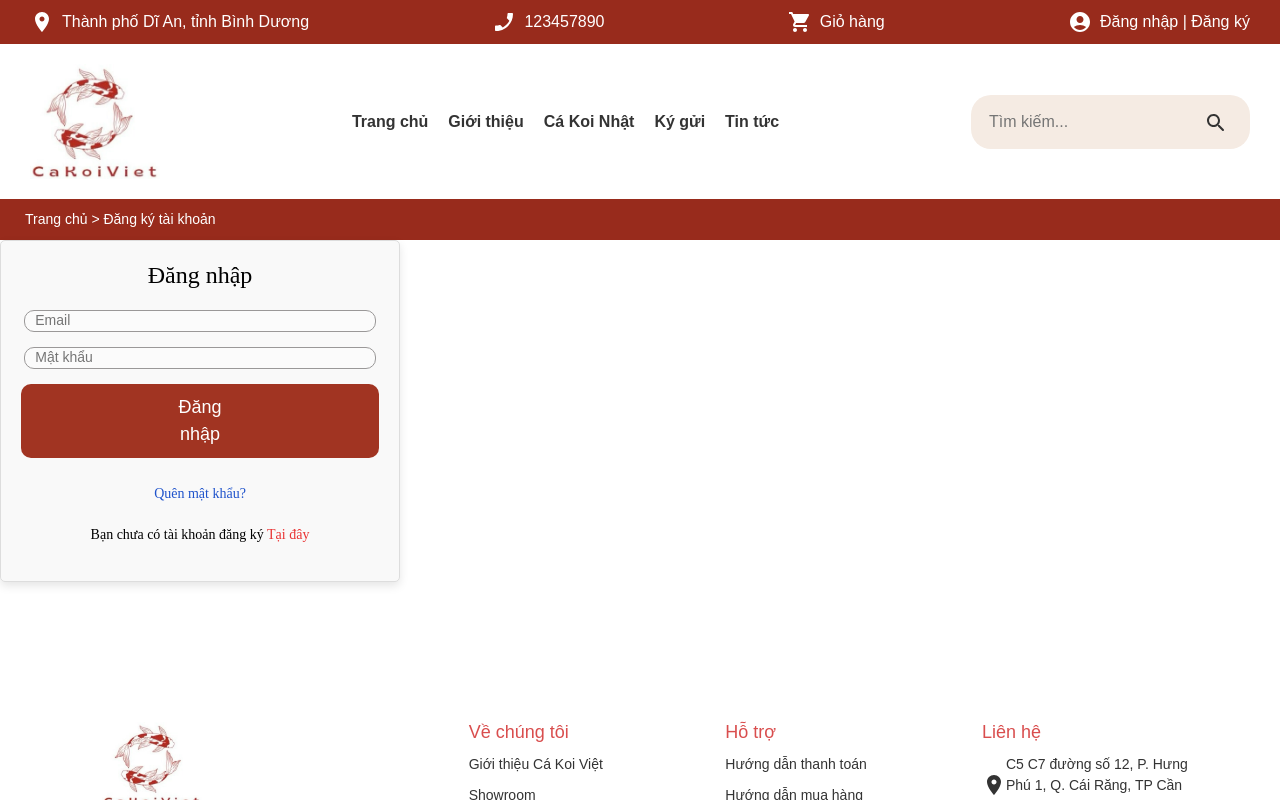
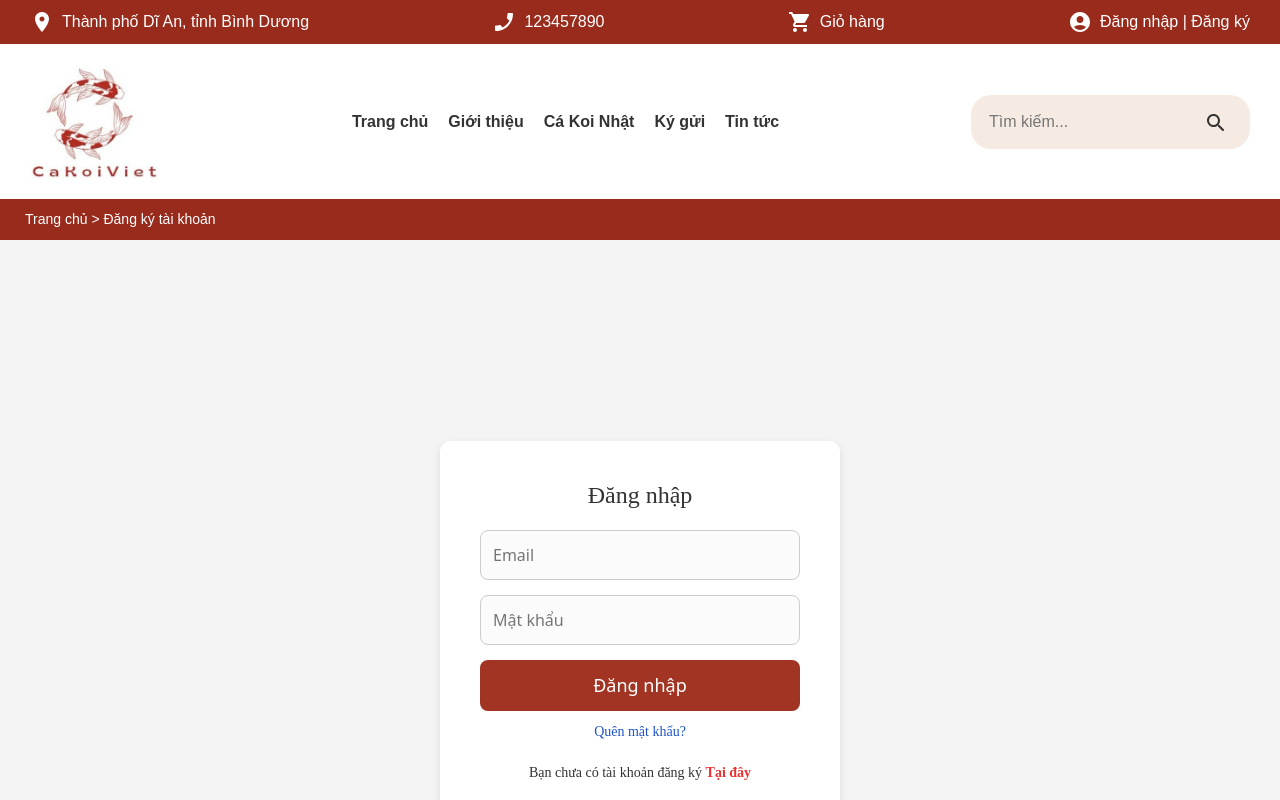
Before and after one commit to tuanbin298/koi_farm_shop, a React (Vite) app in the folder koi_fe/: page /login in a window 1280 px wide. Built offline with nearby package versions, Linux system fonts and the light colour scheme.

Commit message:
fix loginpage

```diff
--- a/koi_fe/src/page/LoginPage/LoginPage.css
+++ b/koi_fe/src/page/LoginPage/LoginPage.css
@@ -1,23 +1,36 @@
+/* Wrapper for centering the login form on the page */
+.login-page {
+  display: flex;
+  justify-content: center;  /* Horizontally center */
+  align-items: center;      /* Vertically center */
+  height: 100vh;            /* Full viewport height */
+  background-color: #f4f4f4; /* Light background color */
+  margin: 0;                /* Remove default margins */
+}
+
+/* Container for the login form */
 .login-container {
-  width: 400px;
-  padding: 20px;
-  border: 1px solid #ddd;
-  border-radius: 5px;
-  background-color: #f9f9f9;
+  background-color: #fff;
+  padding: 40px;
+  border-radius: 10px;
+  width: 100%;
+  max-width: 400px; /* Set max width for the form */
+  box-shadow: 0px 4px 10px rgba(0, 0, 0, 0.1); /* Subtle shadow for depth */
   display: flex;
   flex-direction: column;
   align-items: center;
-  box-shadow: 0 4px 10px rgba(0, 0, 0, 0.1); /* Add subtle shadow for better aesthetics */
+  text-align: center;
 }
 
+/* Title of the login form */
 .login-title {
   font-size: 24px;
   font-family: 'Brygada 1918', serif;
-  color: #000000;
+  color: #333;
   margin-bottom: 20px;
-  text-align: center;
 }
 
+/* Style for the form itself */
 .login-form {
   width: 100%;
   display: flex;
@@ -25,64 +38,80 @@
   align-items: center;
 }
 
+/* Style for the input fields */
 .login-form input {
-  width: 351.5px;
-  height: 20px;
-  padding: 10px;
+  width: 100%;
+  max-width: 350px; /* Set max width for the input fields */
+  padding: 12px;
   margin-bottom: 15px;
-  border: 1px solid #9A9898;
-  background-color: #FBFBFB;
-  color: #000000;
-  border-radius: 10px;
-  font-size: 14px;
-  font-family: 'Poppins', sans-serif;
+  border: 1px solid #ccc;
+  border-radius: 8px;
+  font-size: 16px;
+  background-color: #fbfbfb;
+  color: #333;
 }
 
+/* Focus effect on input fields */
+.login-form input:focus {
+  outline: none;
+  border-color: #a13422;
+  box-shadow: 0px 0px 5px rgba(161, 52, 34, 0.5);
+}
+
+/* Style for the login button */
 .login-button {
   background-color: #a13422;
-  color: white;
-  padding: 10px 152.2px;
+  color: #fff;
+  width: 100%;
+  max-width: 350px;
+  padding: 12px;
   border: none;
-  border-radius: 10px;
-  font-family: 'Poppins', sans-serif;
+  border-radius: 8px;
   font-size: 18px;
   cursor: pointer;
-  margin-bottom: 15px;
+  transition: background-color 0.3s ease;
 }
 
+/* Hover effect for the login button */
 .login-button:hover {
   background-color: #911f1f;
 }
 
+/* Style for the forgot password link */
 .forgot-password {
+  color: #1f53cb;
+  text-decoration: none;
+  font-size: 14px;
+  margin-top: 10px;
   font-family: 'Brygada 1918', serif;
-  font-size: 14px;
-  color: #1F53CB;
-  text-decoration: none;
-  margin-top: 10px;
 }
 
+/* Hover effect for the forgot password link */
 .forgot-password:hover {
   text-decoration: underline;
 }
 
+/* Container for the register redirect text */
 .register-link-container {
   margin-top: 20px;
   text-align: center;
 }
 
+/* Style for the register text */
 .register-redirect {
-  color: #000000;
+  font-size: 14px;
   font-family: 'Brygada 1918', serif;
-  text-decoration: none;
-  font-size: 14px;
+  color: #333;
 }
 
+/* Style for the register link */
 .register-redirect a {
-  color: #E93131;
+  color: #e93131;
   text-decoration: none;
+  font-weight: bold;
 }
 
+/* Hover effect for the register link */
 .register-redirect a:hover {
   text-decoration: underline;
 }
--- a/koi_fe/src/page/LoginPage/LoginPage.jsx
+++ b/koi_fe/src/page/LoginPage/LoginPage.jsx
@@ -1,18 +1,19 @@
 import React, { useState } from 'react';
 import './LoginPage.css';
 import { Link } from "react-router-dom";
+
 const Login = () => {
   const [email, setEmail] = useState('');
   const [password, setPassword] = useState('');
 
   const handleSubmit = (e) => {
     e.preventDefault();
-
     console.log('Email:', email);
     console.log('Password:', password);
   };
 
   return (
+    <div className="login-page"> {/* Add this wrapper */}
       <div className="login-container">
         <h2 className="login-title">Đăng nhập</h2>
         <form onSubmit={handleSubmit} className="login-form">
@@ -35,7 +36,7 @@ const Login = () => {
         <a href="/forgot-password" className="forgot-password">Quên mật khẩu?</a>
         <div className="register-link-container">
           <p className="register-redirect">Bạn chưa có tài khoản đăng ký <Link to="/register">Tại đây</Link></p>
-
+        </div>
       </div>
     </div>
   );
```
Lines whose indentation alone changed are shown as unchanged.
